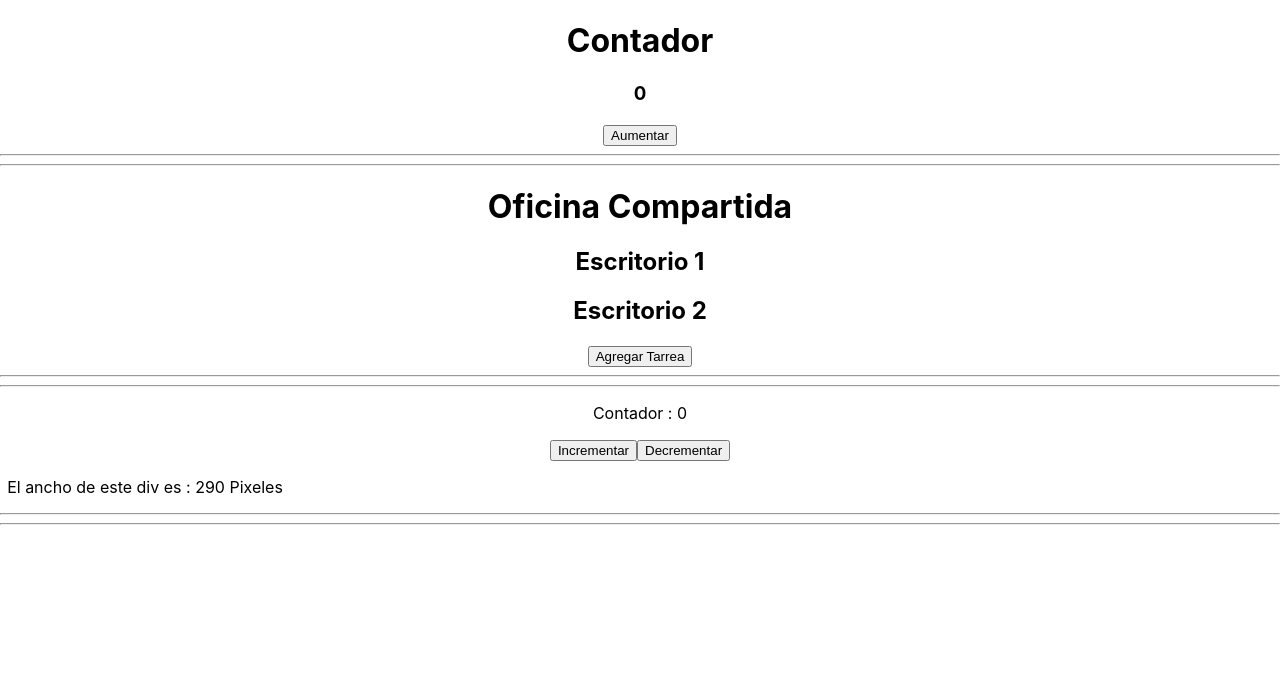
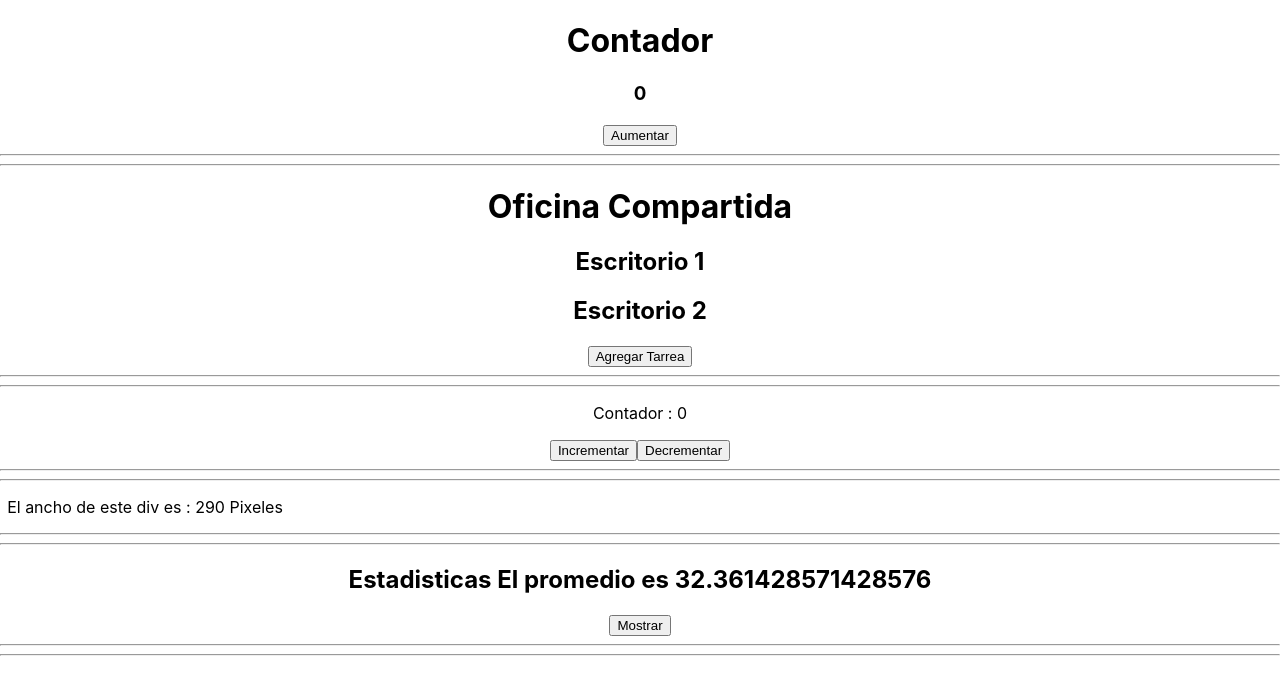
Before and after one commit to Nicoogf/DigitalHouse, a React (Create React App) app: page / in a window 1280 px wide. Shown: the top 694 px of the page. Built offline with nearby package versions, Linux system fonts and the light colour scheme.

Commit message:
Clase 01 : useMemo

```diff
--- a/src/App.js
+++ b/src/App.js
@@ -8,6 +8,7 @@ import ContadorState from './clases/clase01/useState/ContadorState';
 import Office from './clases/clase01/useContext/Office';
 import ContadorConReducer from './clases/clase01/useReducer/Contador';
 import MeasureElement from './clases/clase01/useLayoutEffect/MeasureElement';
+import UseMemoComponent from './clases/clase01/useMemo/useMemoComponent';
 
 //useReducer () ;
 
@@ -38,8 +39,17 @@ function App() {
        {/* useReducer () */}
        <ContadorConReducer />
 
+      <hr />
+      <hr />
+
        {/* useLayout () */}
        <MeasureElement />
+
+      <hr />
+      <hr />
+
+       {/* useLayout () */}
+       <UseMemoComponent />
 
       <hr />
       <hr />
--- /dev/null
+++ b/src/clases/clase01/useMemo/useMemoComponent.jsx
@@ -0,0 +1,30 @@
+import React, { useMemo, useState } from 'react' ;
+import data from '../../../dataBase';
+
+const average = ( list ) => {
+    console.log( "Calculando average") ;
+    const suma = list.reduce(( a, b) => a + b.amount , 0 )
+    return `El promedio es ${ suma / list.length}`
+}
+
+const UseMemoComponent = () => {
+
+  const [show , setShow] = useState( false ) ;
+
+  const averageMemo = useMemo( () => average(data) , []) ;
+
+  console.log( "Renderizado de Estadisticas")
+
+  const handleShow  = () =>{
+    setShow( !show )
+  }
+
+  return (
+    <div>
+        <h2>Estadisticas { averageMemo } </h2>
+        <button onClick={ handleShow }> {  show ? 'Ocultar' : 'Mostrar'} </button>
+    </div>
+  )
+}
+
+export default UseMemoComponent ;
--- /dev/null
+++ b/src/dataBase/index.js
@@ -0,0 +1,39 @@
+const data = [
+    { id : 1 , amount : 45.75 } ,
+    { id : 2 , amount : 32.10 } ,
+    { id : 3 , amount : 28.22 } ,
+    { id : 4 , amount : 39.55 } ,
+    { id : 5 , amount : 24.75 } ,
+    { id : 6 , amount : 11.57 } ,
+    { id : 7 , amount : 22.14 } ,
+    { id : 8 , amount : 55.25 } ,
+    { id : 9 , amount : 77.78 } ,
+    { id : 10 , amount : 28.36 } ,
+    { id : 11, amount : 34.25 } ,
+    { id : 12 , amount : 25.75 } ,
+    { id : 13, amount : 28.36 } ,
+    { id : 14 , amount : 27.58 } ,
+    { id : 15 , amount : 39.78 } ,
+    { id : 16 , amount : 10.27 } ,
+    { id : 17 , amount : 1.26 } ,
+    { id : 18 , amount : 45.25 } ,
+    { id : 19 , amount : 17.78 } ,
+    { id : 20 , amount : 15.36 } ,
+    { id : 21 , amount : 25.36 } ,
+    { id : 22 , amount : 21.74 } ,
+    { id : 23 , amount : 24.39 } ,
+    { id : 24, amount : 32.03 } ,
+    { id : 25 , amount : 37.12 } ,
+    { id : 26 , amount : 28.25 } ,
+    { id : 27 , amount : 16.75 } ,
+    { id : 28 , amount : 45.85 } ,
+    { id : 29 , amount : 75.87 } ,
+    { id : 30 , amount : 54.58 } ,
+    { id : 31 , amount : 54.28 } ,
+    { id : 32, amount : 25.58 } ,
+    { id : 33 , amount : 38.28 } ,
+    { id : 34 , amount : 28.68 } ,
+    { id : 35 , amount : 12.78 }
+];
+
+export default data ;
```
